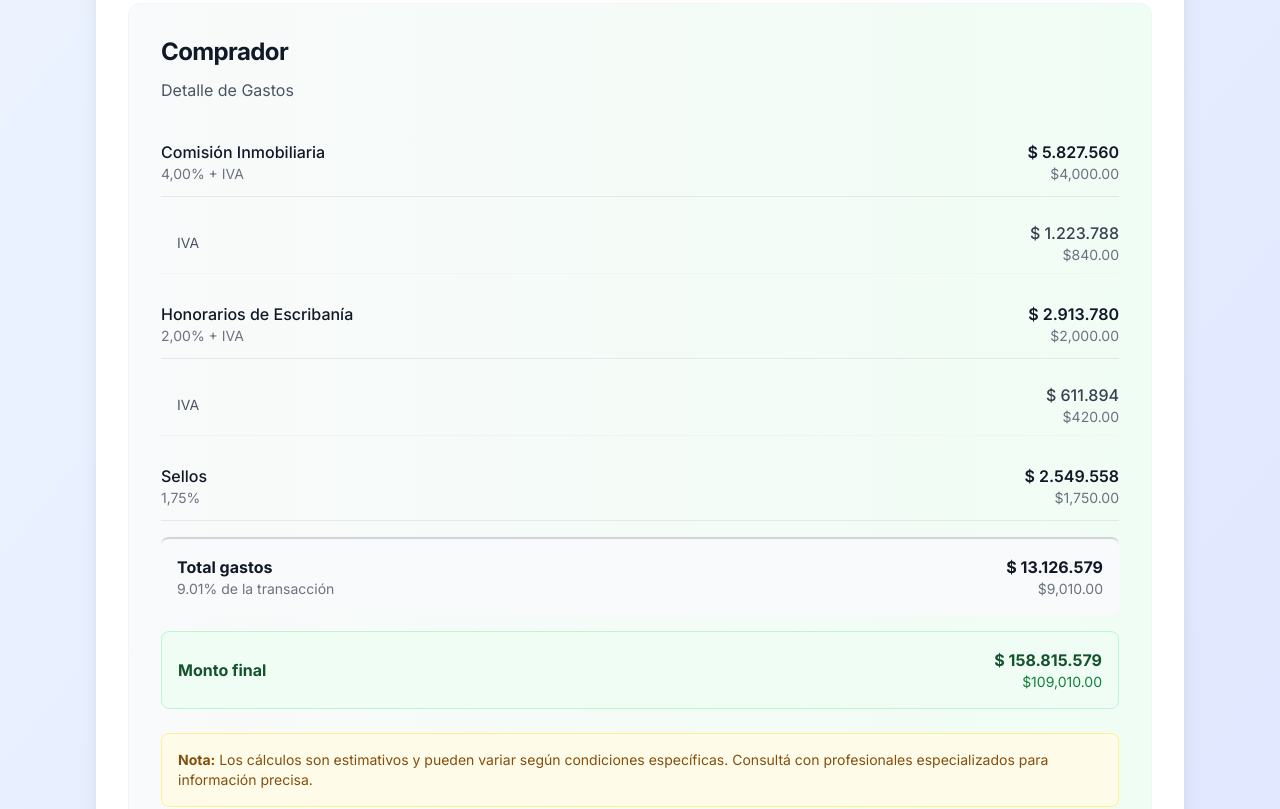
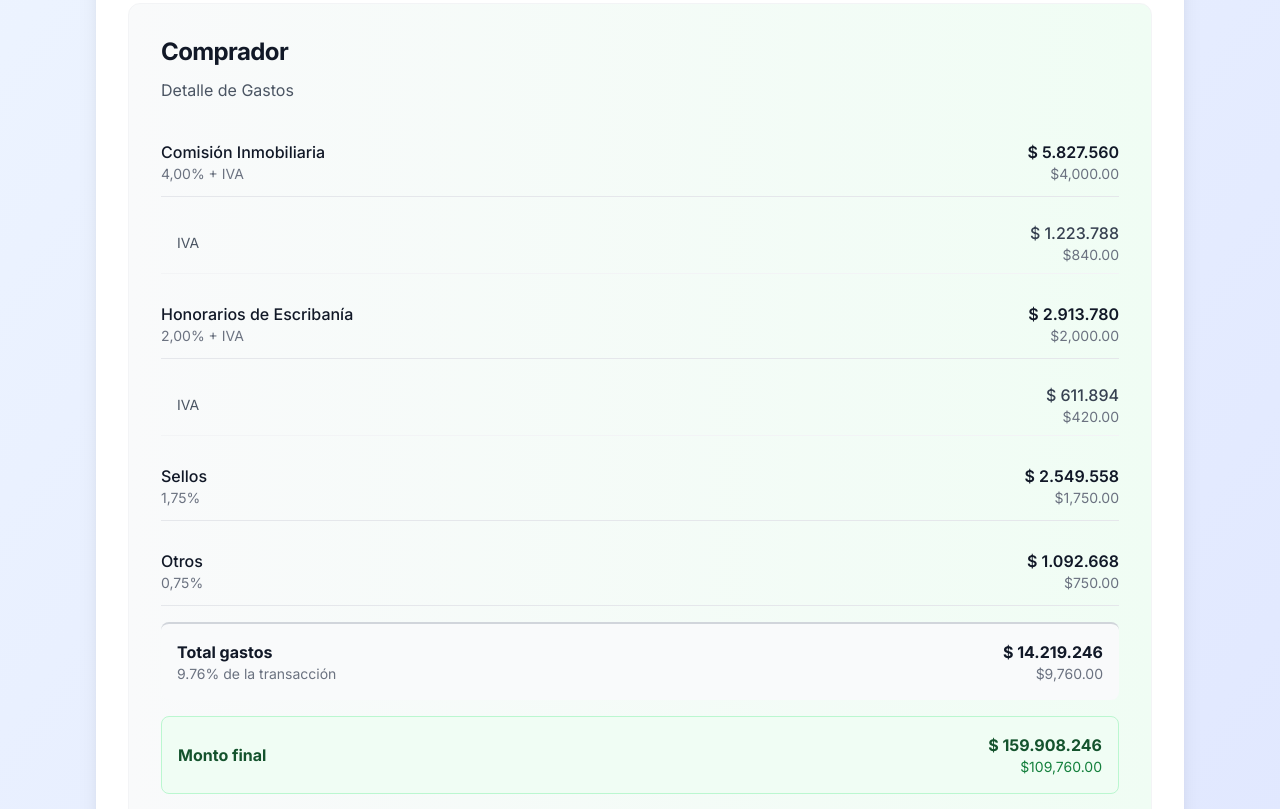
Before and after one commit to Tabix-Group/rialtor, a Next.js app in the folder frontend/: page /calcescritura in a window 1280 px wide. Shown: the part 620-1429 px from the top of the page. Built offline with nearby package versions, Linux system fonts and the light colour scheme; no server answers.

Commit message:
mejoras calculadora de gastos

```diff
--- a/frontend/src/app/calcescritura/page.tsx
+++ b/frontend/src/app/calcescritura/page.tsx
@@ -66,6 +66,7 @@ export default function CalceEscrituraPage() {
     let notaryFees = 0
     let notaryFeesIVA = 0
     let stamps = 0
+    let otros = 0
     let writingCosts = 0
     let reserveFund = 0
     let totalCosts = 0
@@ -82,14 +83,21 @@ export default function CalceEscrituraPage() {
 
       // Stamps: 1.75% (3.5% in CABA, but split between buyer/seller)
       const stampRate = location === 'CABA' ? 0.035 : 0.02
+      const exemptionThreshold = 205000000 // ARS
       if (stampExemption && location === 'CABA') {
-        // Full exemption for first property in CABA
-        stamps = 0
+        if (arsTransactionPrice <= exemptionThreshold) {
+          stamps = 0
+        } else {
+          stamps = (arsTransactionPrice - exemptionThreshold) * (stampRate / 2) / numericExchangeRate
+        }
       } else {
         stamps = numericTransactionPrice * (stampRate / 2)
       }
 
-      totalCosts = realEstateFee + realEstateFeeIVA + notaryFees + notaryFeesIVA + stamps
+      // Otros: 0.75%
+      otros = numericTransactionPrice * 0.0075
+
+      totalCosts = realEstateFee + realEstateFeeIVA + notaryFees + notaryFeesIVA + stamps + otros
       finalAmount = numericTransactionPrice + totalCosts
 
     } else if (activeTab === 'vendedor') {
@@ -99,7 +107,16 @@ export default function CalceEscrituraPage() {
 
       // Stamps: 1.75% (3.5% in CABA, but split between buyer/seller)
       const stampRate = location === 'CABA' ? 0.035 : 0.02
-      stamps = numericTransactionPrice * (stampRate / 2)
+      const exemptionThreshold = 205000000 // ARS
+      if (stampExemption && location === 'CABA') {
+        if (arsTransactionPrice <= exemptionThreshold) {
+          stamps = 0
+        } else {
+          stamps = (arsTransactionPrice - exemptionThreshold) * (stampRate / 2) / numericExchangeRate
+        }
+      } else {
+        stamps = numericTransactionPrice * (stampRate / 2)
+      }
 
       // Writing costs: 2% (no IVA)
       writingCosts = arsWritingPrice * 0.02 / numericExchangeRate // Convert back to USD
@@ -116,10 +133,19 @@ export default function CalceEscrituraPage() {
       notaryFees = numericTransactionPrice * 0.035
       notaryFeesIVA = notaryFees * ivaRate
 
+      // Stamps: 3.5% in CABA, 2% in PBA, with exemption threshold
+      const stampRate = location === 'CABA' ? 0.035 : 0.02
+      const exemptionThreshold = 205000000 // ARS
+      if (arsTransactionPrice <= exemptionThreshold) {
+        stamps = 0
+      } else {
+        stamps = (arsTransactionPrice - exemptionThreshold) * stampRate / numericExchangeRate
+      }
+
       // Reserve fund: up to 6% (no IVA)
       reserveFund = numericTransactionPrice * 0.01
 
-      totalCosts = realEstateFee + realEstateFeeIVA + notaryFees + notaryFeesIVA + reserveFund
+      totalCosts = realEstateFee + realEstateFeeIVA + notaryFees + notaryFeesIVA + stamps + reserveFund
       finalAmount = numericTransactionPrice + totalCosts
     }
 
@@ -129,6 +155,7 @@ export default function CalceEscrituraPage() {
       notaryFees,
       notaryFeesIVA,
       stamps,
+      otros,
       writingCosts,
       reserveFund,
       totalCosts,
@@ -374,6 +401,22 @@ export default function CalceEscrituraPage() {
                   )}
 
                   {/* Stamps */}
+                  {calculations.stamps > 0 && activeTab === 'primera' && (
+                    <div className="flex justify-between items-center py-3 border-b border-gray-200">
+                      <div>
+                        <div className="font-medium text-gray-900">Sellos</div>
+                        <div className="text-sm text-gray-500">
+                          {location === 'CABA' ? '3,50%' : '2,00%'}
+                        </div>
+                      </div>
+                      <div className="text-right">
+                        <div className="font-semibold text-gray-900">{formatARS(calculations.stamps * numericExchangeRate)}</div>
+                        <div className="text-sm text-gray-500">{formatUSD(calculations.stamps)}</div>
+                      </div>
+                    </div>
+                  )}
+
+                  {/* Stamps */}
                   {(calculations.stamps > 0 || (stampExemption && location === 'CABA' && activeTab === 'comprador')) && (
                     <div className="flex justify-between items-center py-3 border-b border-gray-200">
                       <div>
@@ -385,6 +428,20 @@ export default function CalceEscrituraPage() {
                       <div className="text-right">
                         <div className="font-semibold text-gray-900">{calculations.stamps === 0 && stampExemption && location === 'CABA' ? 'Exento' : formatARS(calculations.stamps * numericExchangeRate)}</div>
                         <div className="text-sm text-gray-500">{calculations.stamps === 0 && stampExemption && location === 'CABA' ? '' : formatUSD(calculations.stamps)}</div>
+                      </div>
+                    </div>
+                  )}
+
+                  {/* Otros */}
+                  {calculations.otros > 0 && activeTab === 'comprador' && (
+                    <div className="flex justify-between items-center py-3 border-b border-gray-200">
+                      <div>
+                        <div className="font-medium text-gray-900">Otros</div>
+                        <div className="text-sm text-gray-500">0,75%</div>
+                      </div>
+                      <div className="text-right">
+                        <div className="font-semibold text-gray-900">{formatARS(calculations.otros * numericExchangeRate)}</div>
+                        <div className="text-sm text-gray-500">{formatUSD(calculations.otros)}</div>
                       </div>
                     </div>
                   )}
```
